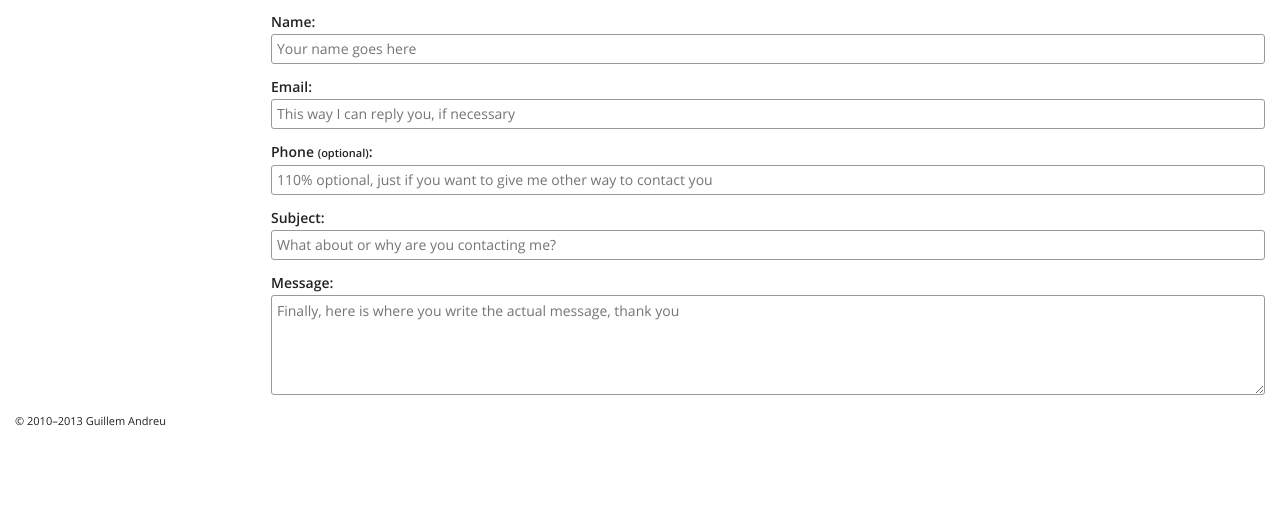
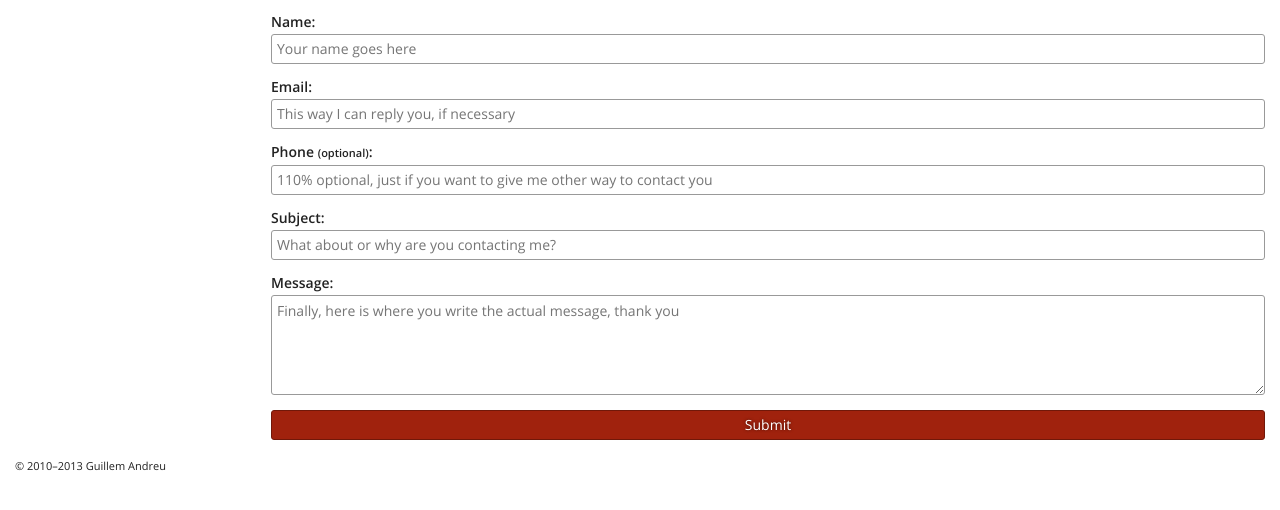
Before and after one commit to guill3m/GuillemAndreu.com-v3, a WordPress theme: template content/themes/gp3/page-contact.php in a window 1280 px wide. Shown: the part 161-671 px from the top of the page. Run offline with PHP 8.4 and a stand-in for WordPress, Linux system fonts and the light colour scheme; the site name, menu and one post (Sample post) are stand-ins, and other content is empty; some libraries are stand-ins or nearby versions.

Commit message:
Contact form functionality

```diff
--- a/content/themes/gp3/functions.php
+++ b/content/themes/gp3/functions.php
@@ -977,6 +977,7 @@ function gp3_js_enqueue() {
 	// Page specific scripts
 	wp_register_script('unslider', get_template_directory_uri() . "/js/src/unslider.js", array('jquery'), null, true);
 	wp_register_script('project', get_template_directory_uri() . "/js/src/project.js", array('jquery'), $theme_version_number, true);
+	wp_register_script('contact', get_template_directory_uri() . "/js/src/contact.js", array('jquery'), $theme_version_number, true);
 	// Load generic scripts
 	wp_enqueue_script('menu');
 	// Load page specific scripts
@@ -984,6 +985,8 @@ function gp3_js_enqueue() {
 		wp_enqueue_script('unslider');
 	} elseif (is_singular('project')) {
 		wp_enqueue_script('project');
+	} elseif (is_page_template('page-contact.php')) {
+		wp_enqueue_script('contact');
 	}
 }
 
--- a/content/themes/gp3/page-contact.php
+++ b/content/themes/gp3/page-contact.php
@@ -14,7 +14,7 @@
 
 	<section id="contact-form" class="contact-form">
 		<h1><?php the_title(); ?></h1>
-		<?php the_content(); ?>
+		<div id="contact-content"><?php the_content(); ?></div>
 		<form action="#">
 			<p><label for="contact-name" data-icon="person"><?php _e('Name', 'gp3'); ?>:</label></p>
 			<p><input type="text" name="name" id="contact-name" class="contact-input" placeholder="<?php _e('Your name goes here', 'gp3'); ?>" required /></p>
@@ -26,6 +26,7 @@
 			<p><input type="text" name="subject" id="contact-subject" class="contact-input" placeholder="<?php _e('What about or why are you contacting me?', 'gp3'); ?>" /></p>
 			<p><label for="contact-message"><?php _e('Message', 'gp3'); ?>:</label></p>
 			<p><textarea name="message" id="contact-message" class="contact-textarea" placeholder="<?php _e('Finally, here is where you write the actual message, thank you', 'gp3'); ?>"></textarea></p>
+			<p><input type="submit" value="Submit" name="submit" id="submit-contact-form" /></p>
 		</form>
 	</section>
 
--- a/content/themes/gp3/scss/partials/contact/_forms.scss
+++ b/content/themes/gp3/scss/partials/contact/_forms.scss
@@ -29,7 +29,7 @@ textarea {
 	line-height: 28px;
 	padding: 0 5px;
 	width: 100%;
-	@include transition(border-color .3s ease, box-shadow .3s ease);
+	@include transition(box-shadow .3s ease);
 	&:hover {
 		@include box-shadow(0 0 2px $color-txt2);
 	}
@@ -57,3 +57,29 @@ label {
 		padding-top: 10px;
 	}
 }
+
+input[type="submit"] {
+	background: $color;
+	border: 1px solid darken($color, 10%) {
+		radius: 3px;
+	}
+	color: $color-bg;
+	line-height: 28px;
+	margin-top: 5px;
+	padding: 0 5px;
+	text-shadow: 0 0 3px darken($color, 20%);
+	width: 100%;
+	@include transition(background .3s ease, border-color .3s ease, text-shadow .3s ease);
+	&:hover,
+	&:focus {
+		background: $color2;
+		border-color: darken($color2, 10%);
+		text-shadow: 0 0 3px darken($color2, 20%);
+		outline: 0;
+	}
+	&:active {
+		background: $color-txt;
+		border-color: $color-txt;
+		text-shadow: none;
+	}
+}
--- a/content/themes/gp3/scss/partials/contact/_sidebar.scss
+++ b/content/themes/gp3/scss/partials/contact/_sidebar.scss
@@ -7,7 +7,7 @@
 .contact-social {
 	padding: 0 15px;
 	h2 {
-		margin: 0 0 10px;
+		margin: 25px 0 10px;
 	}
 	ul {
 		list-style: none;
@@ -24,6 +24,9 @@
 		float: left;
 		padding-top: 20px;
 		width: 30%;
+		h2 {
+			margin: 0 0 10px;
+		}
 	}
 	@media (min-width: 1000px) {
 		width: 20%;
--- a/content/themes/gp3/style.css
+++ b/content/themes/gp3/style.css
@@ -952,10 +952,10 @@ textarea {
   line-height: 28px;
   padding: 0 5px;
   width: 100%;
-  -webkit-transition: border-color 0.3s ease, box-shadow 0.3s ease;
-  -moz-transition: border-color 0.3s ease, box-shadow 0.3s ease;
-  -o-transition: border-color 0.3s ease, box-shadow 0.3s ease;
-  transition: border-color 0.3s ease, box-shadow 0.3s ease; }
+  -webkit-transition: box-shadow 0.3s ease;
+  -moz-transition: box-shadow 0.3s ease;
+  -o-transition: box-shadow 0.3s ease;
+  transition: box-shadow 0.3s ease; }
   input[type="text"]:hover,
   input[type="tel"]:hover,
   input[type="mail"]:hover,
@@ -986,10 +986,34 @@ label {
 .contact-form form p:nth-child(odd) {
   padding-top: 10px; }
 
+input[type="submit"] {
+  background: #a0220d;
+  border: 1px solid #711809;
+    border-radius: 3px;
+  color: white;
+  line-height: 28px;
+  margin-top: 5px;
+  padding: 0 5px;
+  text-shadow: 0 0 3px #420e05;
+  width: 100%;
+  -webkit-transition: background 0.3s ease, border-color 0.3s ease, text-shadow 0.3s ease;
+  -moz-transition: background 0.3s ease, border-color 0.3s ease, text-shadow 0.3s ease;
+  -o-transition: background 0.3s ease, border-color 0.3s ease, text-shadow 0.3s ease;
+  transition: background 0.3s ease, border-color 0.3s ease, text-shadow 0.3s ease; }
+  input[type="submit"]:hover, input[type="submit"]:focus {
+    background: #bada55;
+    border-color: #a8cf2d;
+    text-shadow: 0 0 3px #86a524;
+    outline: 0; }
+  input[type="submit"]:active {
+    background: #222222;
+    border-color: #222222;
+    text-shadow: none; }
+
 .contact-social {
   padding: 0 15px; }
   .contact-social h2 {
-    margin: 0 0 10px; }
+    margin: 25px 0 10px; }
   .contact-social ul {
     list-style: none; }
   .contact-social li {
@@ -1001,7 +1025,9 @@ label {
     .contact-social {
       float: left;
       padding-top: 20px;
-      width: 30%; } }
+      width: 30%; }
+      .contact-social h2 {
+        margin: 0 0 10px; } }
   @media (min-width: 1000px) {
     .contact-social {
       width: 20%; } }
--- a/static/bio.html
+++ b/static/bio.html
@@ -42,11 +42,10 @@
 						--><li data-icon="bio"><a href="#">Bio</a></li><!--
 						--><li data-icon="contact"><a href="#">Contact</a></li><!--
 						--><li data-icon="lang" class="language-selector">
-							<a href="#">Language</a>
 							<ul class="language-submenu"><!--
 								--><li><a href="#" title="Català/Valencià">CA</a></li><!--
 								--><li><a href="#" title="Español/Castellano">ES</a></li><!--
-								--><li><a href="#" title="English">EN</a></li>
+								--><li class="current">EN</li>
 							</ul>
 						</li>
 					</ul>
--- a/static/contact.html
+++ b/static/contact.html
@@ -42,11 +42,10 @@
 						--><li data-icon="bio"><a href="#">Bio</a></li><!--
 						--><li data-icon="contact"><a href="#">Contact</a></li><!--
 						--><li data-icon="lang" class="language-selector">
-							<a href="#">Language</a>
 							<ul class="language-submenu"><!--
 								--><li><a href="#" title="Català/Valencià">CA</a></li><!--
 								--><li><a href="#" title="Español/Castellano">ES</a></li><!--
-								--><li><a href="#" title="English">EN</a></li>
+								--><li class="current">EN</li>
 							</ul>
 						</li>
 					</ul>
@@ -57,7 +56,7 @@
 		<div class="wrapper">
 <section id="contact-form" class="contact-form">
 	<h1>Get in touch with me</h1>
-	<p><strong>The best way to contact me is by email,</strong> you can do that either directly at <a href="mailto:hi[at]guillemandreu[dot]com">hi[at]guillemandreu[dot]com</a>, or with the contact form following this lines. It’s exactly the same if you send me an email as if you use the contact form, you choose.</p>
+	<div ="contact-content"><p><strong>The best way to contact me is by email,</strong> you can do that either directly at <a href="mailto:hi[at]guillemandreu[dot]com">hi[at]guillemandreu[dot]com</a>, or with the contact form following this lines. It’s exactly the same if you send me an email as if you use the contact form, you choose.</p></div>
 	<form action="#">
 		<p><label for="contact-name" data-icon="person">Name:</label></p>
 		<p><input type="text" name="name" id="contact-name" class="contact-input" placeholder="Your name goes here" required /></p>
@@ -69,6 +68,7 @@
 		<p><input type="text" name="subject" id="contact-subject" class="contact-input" placeholder="What about or why are you contacting me?" /></p>
 		<p><label for="contact-message">Message:</label></p>
 		<p><textarea name="message" id="contact-message" class="contact-textarea" placeholder="Finally, here is where you write your actual message"></textarea></p>
+		<p><input type="submit" value="Submit" name="submit" id="submit-contact-form" /></p>
 	</form>
 </section>
 
--- a/static/portfolio.html
+++ b/static/portfolio.html
@@ -42,11 +42,10 @@
 						--><li data-icon="bio"><a href="#">Bio</a></li><!--
 						--><li data-icon="contact"><a href="#">Contact</a></li><!--
 						--><li data-icon="lang" class="language-selector">
-							<a href="#">Language</a>
 							<ul class="language-submenu"><!--
 								--><li><a href="#" title="Català/Valencià">CA</a></li><!--
 								--><li><a href="#" title="Español/Castellano">ES</a></li><!--
-								--><li><a href="#" title="English">EN</a></li>
+								--><li class="current">EN</li>
 							</ul>
 						</li>
 					</ul>
--- a/static/post.html
+++ b/static/post.html
@@ -42,11 +42,10 @@
 						--><li data-icon="bio"><a href="#">Bio</a></li><!--
 						--><li data-icon="contact"><a href="#">Contact</a></li><!--
 						--><li data-icon="lang" class="language-selector">
-							<a href="#">Language</a>
 							<ul class="language-submenu"><!--
 								--><li><a href="#" title="Català/Valencià">CA</a></li><!--
 								--><li><a href="#" title="Español/Castellano">ES</a></li><!--
-								--><li><a href="#" title="English">EN</a></li>
+								--><li class="current">EN</li>
 							</ul>
 						</li>
 					</ul>
--- a/static/project.html
+++ b/static/project.html
@@ -42,11 +42,10 @@
 						--><li data-icon="bio"><a href="#">Bio</a></li><!--
 						--><li data-icon="contact"><a href="#">Contact</a></li><!--
 						--><li data-icon="lang" class="language-selector">
-							<a href="#">Language</a>
 							<ul class="language-submenu"><!--
 								--><li><a href="#" title="Català/Valencià">CA</a></li><!--
 								--><li><a href="#" title="Español/Castellano">ES</a></li><!--
-								--><li><a href="#" title="English">EN</a></li>
+								--><li class="current">EN</li>
 							</ul>
 						</li>
 					</ul>
```
Also changed, not shown: content/themes/gp3/js/src/contact.js (added, +43 -0 lines), content/themes/gp3/send-contact-form.php (added, +29 -0 lines), static/home.html (+3 -4 lines), README.md, 2 other files.
